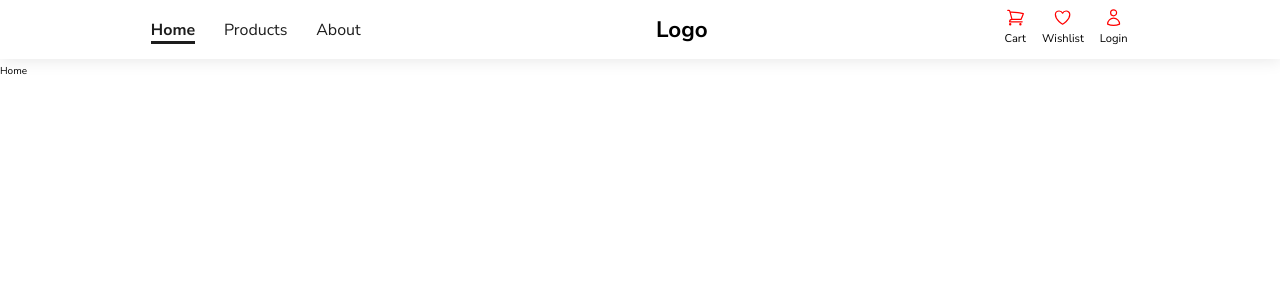
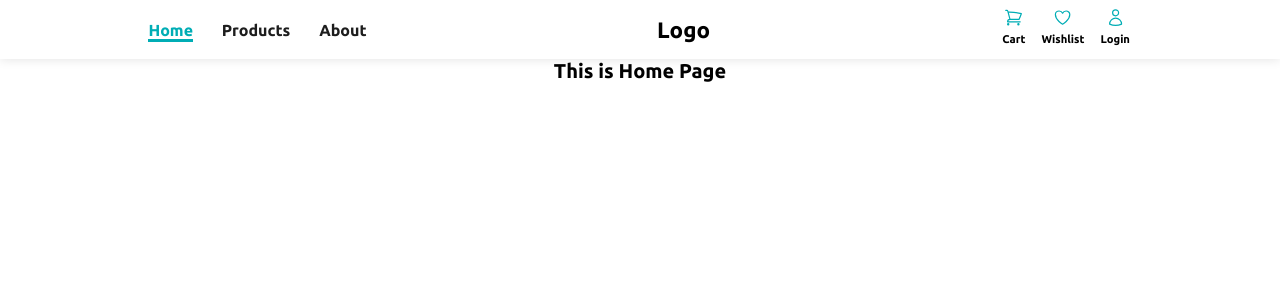
Before and after one commit to Himanshu-bishtt/zevon-ecom, a React (Vite) app: page / in a window 1280 px wide. Shown: the top 300 px of the page. Built offline with nearby package versions, Linux system fonts and the light colour scheme.

Commit message:
sass variables added, navigation css changed

```diff
--- a/index.html
+++ b/index.html
@@ -4,7 +4,7 @@
     <meta charset="UTF-8" />
     <link rel="icon" type="image/svg+xml" href="/vite.svg" />
     <meta name="viewport" content="width=device-width, initial-scale=1.0" />
-    <title>Vite + React</title>
+    <title>Zevon Ecommerce with Routing and Redux</title>
   </head>
   <body>
     <div id="root"></div>
--- a/package.json
+++ b/package.json
@@ -11,6 +11,7 @@
   "dependencies": {
     "react": "^18.2.0",
     "react-dom": "^18.2.0",
+    "react-responsive-carousel": "^3.2.23",
     "react-router-dom": "^6.4.3",
     "sass": "^1.56.0"
   },
--- /dev/null
+++ b/src/components/Hero/Hero.jsx
@@ -0,0 +1,24 @@
+import React from 'react';
+import 'react-responsive-carousel/lib/styles/carousel.min.css'; // requires a loader
+import { Carousel } from 'react-responsive-carousel';
+
+import classes from './Hero.module.scss';
+
+const Hero = () => {
+  return (
+    <div className={classes.hero}>
+      <Carousel
+        swipeable={true}
+        emulateTouch={true}
+        showThumbs={false}
+        showArrows={false}
+        showStatus={false}
+      >
+        <div className={classes.item1}>Item 1</div>
+        <div className={classes.item2}>Item 2</div>
+      </Carousel>
+    </div>
+  );
+};
+
+export default Hero;
--- /dev/null
+++ b/src/components/Hero/Hero.module.scss
@@ -0,0 +1,9 @@
+.item1 {
+  background-color: red;
+  height: 40rem;
+}
+
+.item2 {
+  background-color: pink;
+  height: 40rem;
+}
--- a/src/components/MainNavigation/MainNavigation.module.scss
+++ b/src/components/MainNavigation/MainNavigation.module.scss
@@ -1,8 +1,11 @@
+@import '../../sass/Variables.scss';
+
 .header {
   display: flex;
   align-items: center;
   justify-content: space-around;
-  box-shadow: 0rem 1px 1rem rgba(0, 0, 0, 0.1);
+  box-shadow: 0rem 1px 10px rgba(0, 0, 0, 0.1);
+  font-weight: bold;
 }
 
 .menu {
@@ -15,12 +18,13 @@
   }
 
   a {
-    color: #1d1d1d;
+    color: $color-black;
   }
 
   a.active {
+    color: $color-3;
     font-weight: bold;
-    border-bottom: 3px solid #1d1d1d;
+    border-bottom: 3px solid $color-3;
   }
 }
 
@@ -45,12 +49,12 @@
     cursor: pointer;
 
     &:hover {
-      background-color: #f3f3f3;
+      background-color: $color-white;
     }
   }
 
   .logo {
-    color: red;
+    color: $color-3;
     height: 1.2rem;
     width: 1.2rem;
   }
--- a/src/index.css
+++ b/src/index.css
@@ -1,4 +1,8 @@
-@import "https://fonts.googleapis.com/css2?family=Nunito+Sans:wght@300;400;700&display=swap";
+/* @import 'https://fonts.googleapis.com/css2?family=Nunito+Sans:wght@300;400;700&display=swap'; */
+
+@import url('https://fonts.googleapis.com/css2?family=Ubuntu:wght@400;500;700&display=swap');
+
+@import './sass/Variables.scss';
 
 *,
 *::before,
@@ -35,7 +39,8 @@ ul {
 
 body {
   font-size: 62.5%;
-  font-family: "Nunito Sans", sans-serif;
+  /* font-family: 'Nunito Sans', sans-serif; */
+  font-family: 'Ubuntu', sans-serif;
 }
 
 h1,
--- a/src/pages/About/About.jsx
+++ b/src/pages/About/About.jsx
@@ -1,7 +1,7 @@
 import React from 'react';
 
 const About = () => {
-  return <div>About</div>;
+  return <h1>About</h1>;
 };
 
 export default About;
--- a/src/pages/Home/Home.jsx
+++ b/src/pages/Home/Home.jsx
@@ -1,7 +1,13 @@
 import React from 'react';
+import Hero from '../../components/Hero/Hero';
 
 const Home = () => {
-  return <div>Home</div>;
+  return (
+    <div>
+      {/* <Hero /> */}
+      <h1 style={{ textAlign: 'center' }}>This is Home Page</h1>
+    </div>
+  );
 };
 
 export default Home;
--- a/src/pages/Products/Products.jsx
+++ b/src/pages/Products/Products.jsx
@@ -1,7 +1,7 @@
 import React from 'react';
 
 const Products = () => {
-  return <div>Products</div>;
+  return <h1>Products</h1>;
 };
 
 export default Products;
--- a/src/pages/RootLayout.jsx
+++ b/src/pages/RootLayout.jsx
@@ -6,7 +6,9 @@ const RootLayout = () => {
   return (
     <>
       <MainNavigation />
-      <Outlet />
+      <main>
+        <Outlet />
+      </main>
     </>
   );
 };
--- /dev/null
+++ b/src/sass/Variables.scss
@@ -0,0 +1,7 @@
+$color-1: #222831;
+$color-2: #393e46;
+$color-3: #00adb5;
+$color-4: #eeeeee;
+$color-white: #f3f3f3;
+$color-black: #1d1d1d;
+$color-grey: #333;
```
Also changed, not shown: 1 other file (tests, documents, lock files or other folders).
